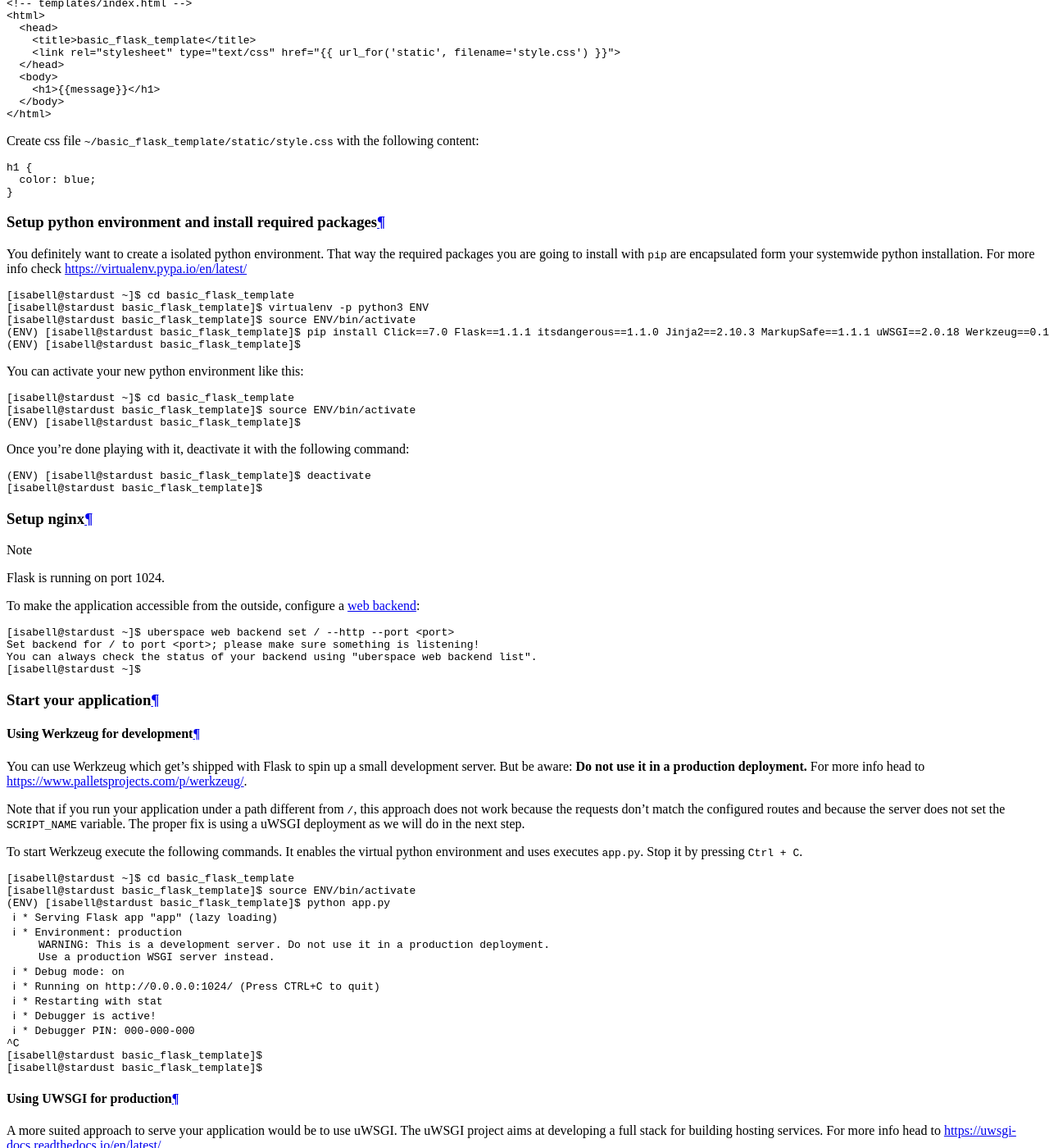
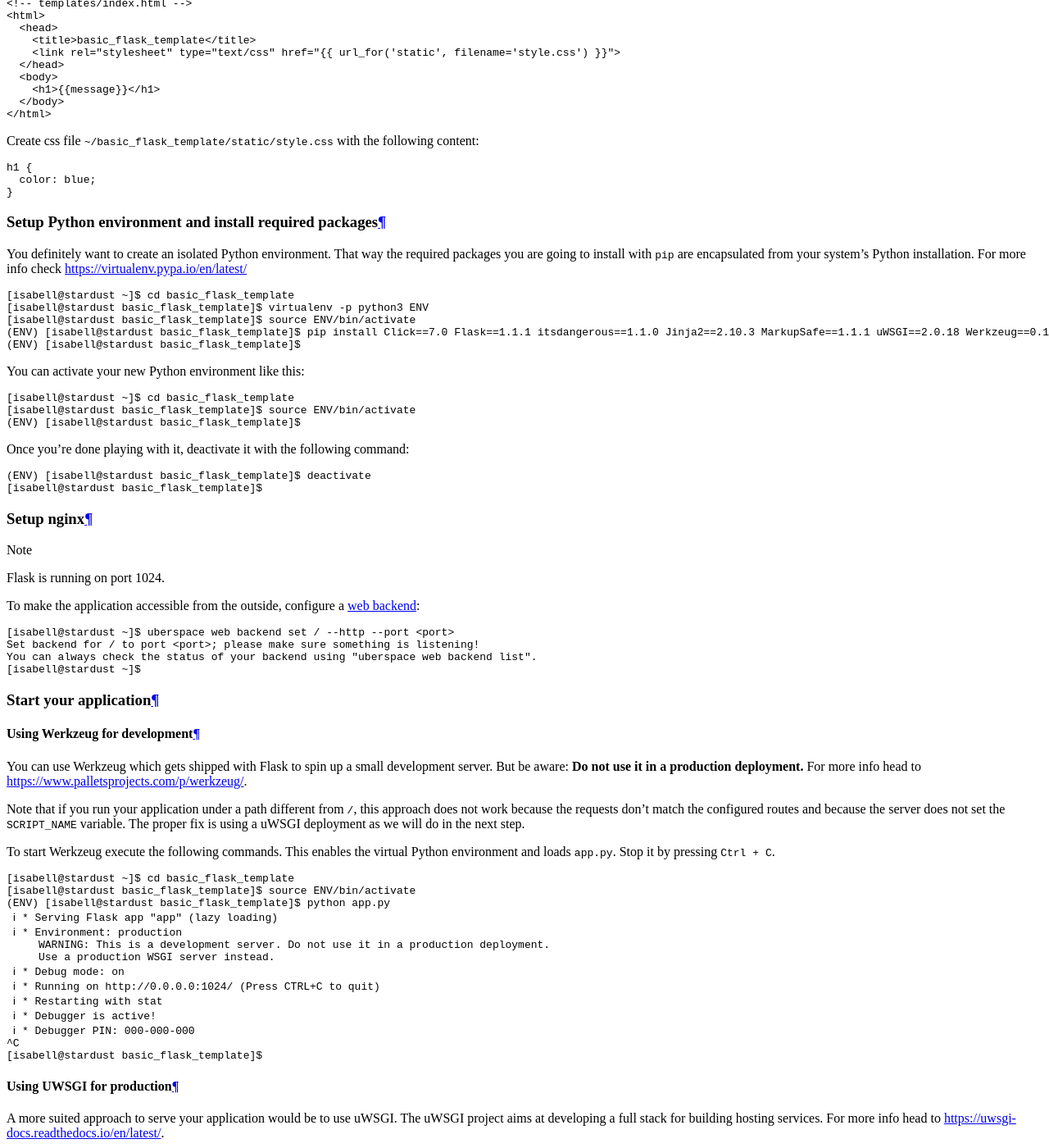
Before and after one commit to Uberspace/lab, a Sphinx documentation site: the page built from source/guide_flask.rst, in a window 1280 px wide and 1400 px high, scrolled down 4956 px. Shown: the whole window at 82% size. Built offline with Sphinx 7.4.7 and the Read the Docs theme 2.0.0, drawn with Linux system fonts in a browser that asks for light colours; some of the changed text lies outside the part shown.

Commit message:
[flask] Fix typos

```diff
--- a/source/guide_flask.rst
+++ b/source/guide_flask.rst
@@ -92,10 +92,10 @@
   }
 
 
-Setup python environment and install required packages
+Setup Python environment and install required packages
 ------------------------------------------------------
 
-You definitely want to create a isolated python environment. That way the required packages you are going to install with ``pip`` are encapsulated form your systemwide python installation. For more info check https://virtualenv.pypa.io/en/latest/
+You definitely want to create an isolated Python environment. That way the required packages you are going to install with ``pip`` are encapsulated from your system's Python installation. For more info check https://virtualenv.pypa.io/en/latest/
 
 ::
 
@@ -105,7 +105,7 @@
   (ENV) [isabell@stardust basic_flask_template]$ pip install Click==7.0 Flask==1.1.1 itsdangerous==1.1.0 Jinja2==2.10.3 MarkupSafe==1.1.1 uWSGI==2.0.18 Werkzeug==0.16.0
   (ENV) [isabell@stardust basic_flask_template]$
 
-You can activate your new python environment like this:
+You can activate your new Python environment like this:
 
 ::
 
@@ -138,14 +138,14 @@
 Using Werkzeug for development
 ^^^^^^^^^^^^^^^^^^^^^^^^^^^^^^
 
-You can use Werkzeug which get's shipped with Flask to spin up a small development server. But be aware: **Do not use it in a production deployment.** For more info head to https://www.palletsprojects.com/p/werkzeug/.
+You can use Werkzeug which gets shipped with Flask to spin up a small development server. But be aware: **Do not use it in a production deployment.** For more info head to https://www.palletsprojects.com/p/werkzeug/.
 
 Note that if you run your application under a path different from ``/``, this
 approach does not work because the requests don't match the configured routes
 and because the server does not set the ``SCRIPT_NAME`` variable.
 The proper fix is using a uWSGI deployment as we will do in the next step.
 
-To start Werkzeug execute the following commands. It enables the virtual python environment and uses executes ``app.py``. Stop it by pressing ``Ctrl + C``.
+To start Werkzeug execute the following commands. This enables the virtual Python environment and loads ``app.py``. Stop it by pressing ``Ctrl + C``.
 
 ::
 
@@ -163,7 +163,6 @@
    ℹ * Debugger PIN: 000-000-000
   ^C
   [isabell@stardust basic_flask_template]$
-  [isabell@stardust basic_flask_template]$
 
 
 Using UWSGI for production
@@ -187,7 +186,7 @@
 
 
 If your application does not run under ``/`` but under, say, ``/your/path/``,
-replace the ``module = ...`` line with
+replace the ``module = ...`` line with:
 
 .. code-block:: ini
 
```
Also changed, not shown: other parts of source/guide_flask.rst (+1 -1 lines).
